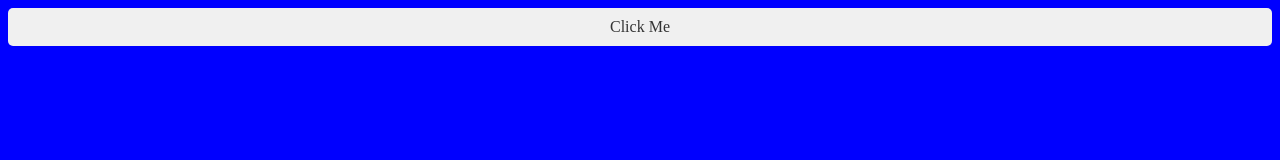
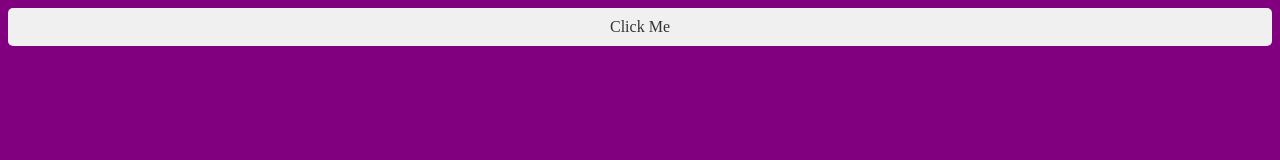
Before and after one commit to OmprakashR/justforcjheck, a plain HTML site: page index.html in a window 1280 px wide. Drawn offline with Linux system fonts and the light colour scheme.

Commit message:
Update index.html

```diff
--- a/index.html
+++ b/index.html
@@ -5,13 +5,14 @@
     <meta name="viewport" content="width=device-width, initial-scale=1.0">
     <title>Disable Scroll Example</title>
     <style>
-        body.no-scroll {
+       .no-scroll {
             overflow: hidden;
+        }
 
+        body{
+            background-color:purple;
+            height: 1200px;
         }
-body{
-    height:1200px;
-    background:blue;}
         .add {
             /* Example styles */
             background-color: #f0f0f0;
@@ -36,9 +37,10 @@ body{
 </head>
 <body>
 
-<div class="add" onclick="alert('Clicked!')">Click Me</div>
+<div class="add" onclick="disableScroll()">Click Me</div>
 
 <script>
+
     function disableScroll() {
         document.body.classList.add('no-scroll');
         document.addEventListener('touchmove', preventDefault, { passive: false });
@@ -54,7 +56,7 @@ body{
     }
 
     // Example usage:
-    disableScroll(); // Call this function to disable scrolling
+    enableScroll(); // Call this function to disable scrolling
     // enableScroll();  // Call this function to re-enable scrolling
 </script>
 
```
